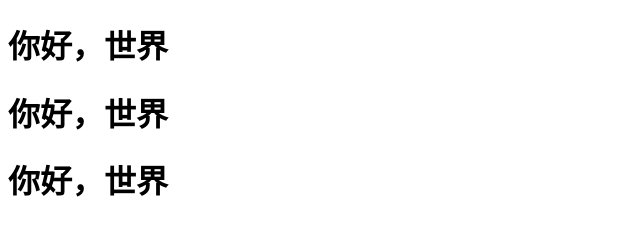
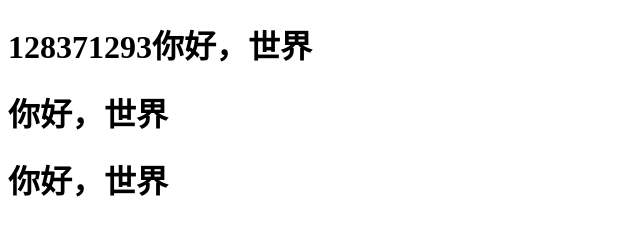
Before and after one commit to Fee-M/FirstOne, a plain HTML site: page index.html in a window 1280 px wide. Shown: the whole page, without its empty margins (0-640 px from the left). Drawn offline with Linux system fonts and the light colour scheme.

Commit message:
dev改变

```diff
--- a/index.html
+++ b/index.html
@@ -6,7 +6,7 @@
     <title>Document</title>
 </head>
 <body>
-    <h1>你好，世界</h1>
+    <h1>128371293你好，世界</h1>
     <h1>你好，世界</h1>
     <h1>你好，世界</h1>
 </body>
```
